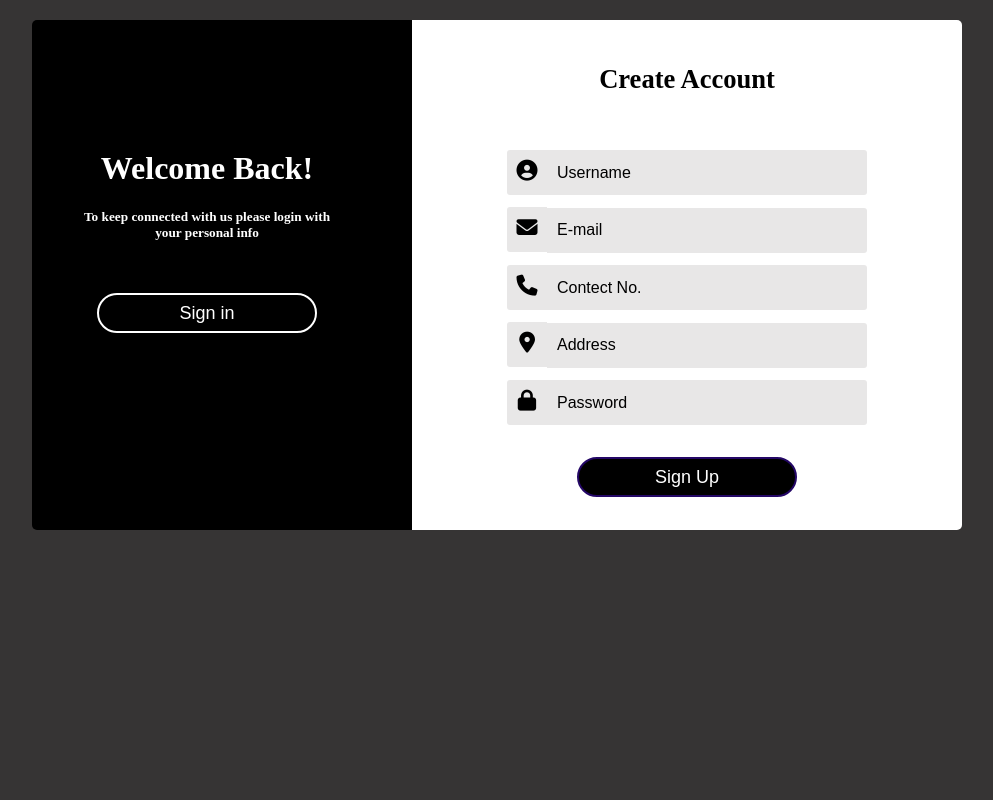
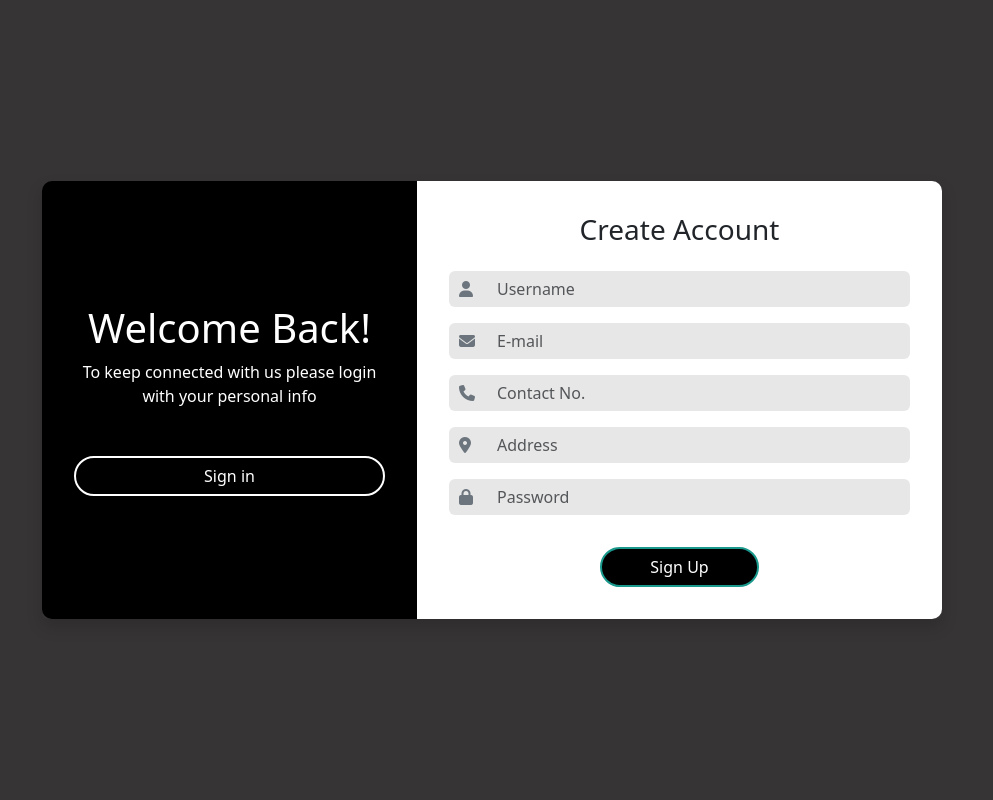
Before and after one commit to Parthgohel2711/Project, a PHP site: page /Register.php in a window 1280 px wide. Shown: the whole page, without its empty margins (148-1141 px from the left). Run offline with PHP 8.4, Linux system fonts and the light colour scheme.

Commit message:
Update Register.php

```diff
--- a/Register.php
+++ b/Register.php
@@ -3,190 +3,114 @@
 <head>
     <meta charset="UTF-8">
     <meta name="viewport" content="width=device-width, initial-scale=1.0">
-    <link rel="stylesheet" href="https://cdnjs.cloudflare.com/ajax/libs/font-awesome/6.7.2/css/all.min.css" integrity="sha512-Evv84Mr4kqVGRNSgIGL/F/aIDqQb7xQ2vcrdIwxfjThSH8CSR7PBEakCr51Ck+w+/U6swU2Im1vVX0SVk9ABhg==" crossorigin="anonymous" referrerpolicy="no-referrer" />
-    <title>Ragistration Page</title>
+    <title>Registration Page</title>
+    <link href="https://cdn.jsdelivr.net/npm/bootstrap@5.3.3/dist/css/bootstrap.min.css" rel="stylesheet">
+    <link rel="stylesheet" href="https://cdnjs.cloudflare.com/ajax/libs/font-awesome/6.7.2/css/all.min.css">
     <style>
-
-        body
-        {
-            margin: 0px;
-            padding: 0px;
-            background-color: rgb(54, 52, 52);
+        body {
+            background-color: #363434;
         }
-
-
-        .container-1
-        {
+        .form-icon {
+            position: absolute;
+            left: 10px;
+            top: 50%;
+            transform: translateY(-50%);
+            color: #6c757d;
+        }
+        .input-group-text {
+            background-color: #e8e7e7;
+            border: none;
+        }
+        .form-control {
+            background-color: #e8e7e7;
+            border: none;
+            padding-left: 40px;
+        }
+        .form-section {
+            height: 100vh;
+        }
+        .left-box {
+            background-color: black;
+            color: white;
             display: flex;
+            flex-direction: column;
+            justify-content: center;
+            padding: 2rem;
+            border-top-left-radius: 10px;
+            border-bottom-left-radius: 10px;
         }
-
-        .box-1
-        {
-            margin : 20px 0px 30px 180px;
-            width: 380px;
-            height: 510px;
+        .right-box {
+            background-color: white;
+            padding: 2rem;
+            border-top-right-radius: 10px;
+            border-bottom-right-radius: 10px;
+        }
+        .btn-custom {
             background-color: black;
-            position: absolute;
-            border-radius: 5px;
-            border-bottom-right-radius: 0px;
-            border-top-right-radius: 0px;
+            color: white;
+            border: 2px solid rgb(25, 152, 139);
         }
-
-        .box-2
-        {
-            width: 550px;
-            height: 510px;
-            background-color: white;
-            margin: 20px 0px 0px 560px;
-            position: absolute;
-            border-radius: 5px;
-            border-bottom-left-radius: 0px;
-            border-top-left-radius: 0px;
+        .btn-custom:hover {
+            background-color: #000000;
+            color:white;
         }
-
-        .title
-        {
-            font-size: xx-large;
-            color: black;
-            text-align: center;
-            margin: 0px;
+        .btn-login {
+            border: 2px solid white;
+            background-color: black;
+            color:white;
         }
-
-        .feild
-        {
-            width: 300px;
-            height: 25px;
-            outline: none;
-            border: 0px;
-            color: black;
-            background-color: rgb(232, 231, 231);
-            border-radius: 3px;
-            margin-top: 0px;
-            margin-bottom: 2px;
-            font-size: medium;
-            padding: 10px;
-            border-bottom-left-radius: 0px;
-            border-top-left-radius: 0px;
+        .btn-login:hover {
+            background-color: #000000;
+            color:white;
         }
-
-        .feild::placeholder
-        {
-            color: black;
-            left: 10px;
-            position: absolute;
-            display: none;
-        }
-
-        .register-button
-        {
-            width: 220px;
-            height: 40px;
-            margin-top: 30px;
-            color: white;
-            background-color: black;
-            font-size: large;
-            border-radius: 25px;
-            border: 2px solid rgb(36, 7, 102);
-        }
-
-        .register-button:hover
-        {
-            width: 240px;
-            height: 40px;
-            margin-top: 30px;
-            color: white;
-            background-color: rgb(2, 2, 2);
-            font-size: large;
-            border-radius: 25px;
-        }
-
-        #icon
-        {
-            margin-right: 0px;
-            font-size: 21px;
-            background-color:rgb(232, 231, 231) ;
-            width: 40px;
-            height: 35px;
-            border-radius: 3px;
-            padding-top: 10px;
-            margin-top: 10px;
-            border-top-right-radius: 0px;
-            border-bottom-right-radius: 0px;
-        }
-
-        .title-2
-        {
-            margin-top: 130px;
-            color: white;
-            padding-left: 50px;
-            height: 250px;
-            width: 250px;
-            text-align: center;
-        }
-
-         .login-button
-        {
-            width: 220px;
-            height: 40px;
-            margin-top: 30px;
-            color: white;
-            background-color: black;
-            font-size: large;
-            border-radius: 25px;
-            border: 2px solid white;
-        }
-
-
-        .login-button:hover
-        {
-            width: 240px;
-            height: 40px;
-            margin-top: 30px;
-            color: white;
-            background-color: rgb(2, 2, 2);
-            font-size: large;
-            border-radius: 25px;
-        }
-
     </style>
-
-    <script>
-         function myFunction() {
-
-    }
-    </script>
 </head>
 <body>
-    <div class="container-1">
-        <div class="box-1">
-            <div class="title-2">
-                <h1>Welcome Back!</h1>
-                <h5>To keep connected with us please login with your personal info </h5>
-                <button class="login-button" onclick="location.href = 'Login.php';" id="myButton" class="float-left submit-button" >Sign in</button>
-            </div>
+
+<div class="container d-flex align-items-center justify-content-center form-section">
+    <div class="row w-100 shadow rounded" style="max-width: 900px;">
+        <div class="col-md-5 left-box text-center">
+            <h1>Welcome Back!</h1>
+            <p class="mb-5">To keep connected with us please login with your personal info</p>
+            <a href="Login.php" class="btn btn-login rounded-pill px-4">Sign in</a>
         </div>
-        <div class="box-2">
-            <div class="title">
-                <h5>Create Account</h5>
-                <form action="Register.php" method="post">
-                    <i id="icon" class="fa-solid fa-circle-user"></i><input type="text" placeholder="Username" name="txtunm" required class="feild"><br>
-                    <i id="icon" class="fa-solid fa-envelope"></i><input type="email" placeholder="E-mail" name="txteml" required class="feild"><br>
-                    <i id="icon" class="fa-solid fa-phone"></i><input type="number" placeholder="Contect No." name="txtcont" required class="feild"><br>
-                    <i id="icon" class="fa-solid fa-location-dot"></i><input type="text" placeholder="Address" name="txtadr" required class="feild"><br>
-                    <i id="icon" class="fa-solid fa-lock"></i><input type="password" placeholder="Password" name="txtpwd" required class="feild"><br>
-                    <input type="submit"  value="Sign Up" class="register-button">
-                </form>
-            </div>
+        <div class="col-md-7 right-box">
+            <h3 class="text-center mb-4">Create Account</h3>
+            <form action="Register.php" method="post">
+                <div class="mb-3 position-relative">
+                    <i class="fa fa-user form-icon"></i>
+                    <input type="text" class="form-control ps-5" name="txtunm" placeholder="Username" required>
+                </div>
+                <div class="mb-3 position-relative">
+                    <i class="fa fa-envelope form-icon"></i>
+                    <input type="email" class="form-control ps-5" name="txteml" placeholder="E-mail" required>
+                </div>
+                <div class="mb-3 position-relative">
+                    <i class="fa fa-phone form-icon"></i>
+                    <input type="text" class="form-control ps-5" name="txtcont" placeholder="Contact No." required>
+                </div>
+                <div class="mb-3 position-relative">
+                    <i class="fa fa-location-dot form-icon"></i>
+                    <input type="text" class="form-control ps-5" name="txtadr" placeholder="Address" required>
+                </div>
+                <div class="mb-3 position-relative">
+                    <i class="fa fa-lock form-icon"></i>
+                    <input type="password" class="form-control ps-5" name="txtpwd" placeholder="Password" required>
+                </div>
+                <div class="text-center">
+                    <button type="submit" class="btn btn-custom rounded-pill px-5 mt-3">Sign Up</button>
+                </div>
+            </form>
         </div>
     </div>
+</div>
+<script src="https://cdn.jsdelivr.net/npm/bootstrap@5.3.3/dist/js/bootstrap.bundle.min.js"></script>
 </body>
 </html>
 
+
 <?php
-    ob_start();
-    ob_flush();
-
-    $con = mysqli_connect("localhost","root","","SweetDish");
+    $con = mysqli_connect("localhost","root","","Fastfood");
     if(isset($_POST['txtunm']))
     {
         $unm = $_POST['txtunm'];
```
